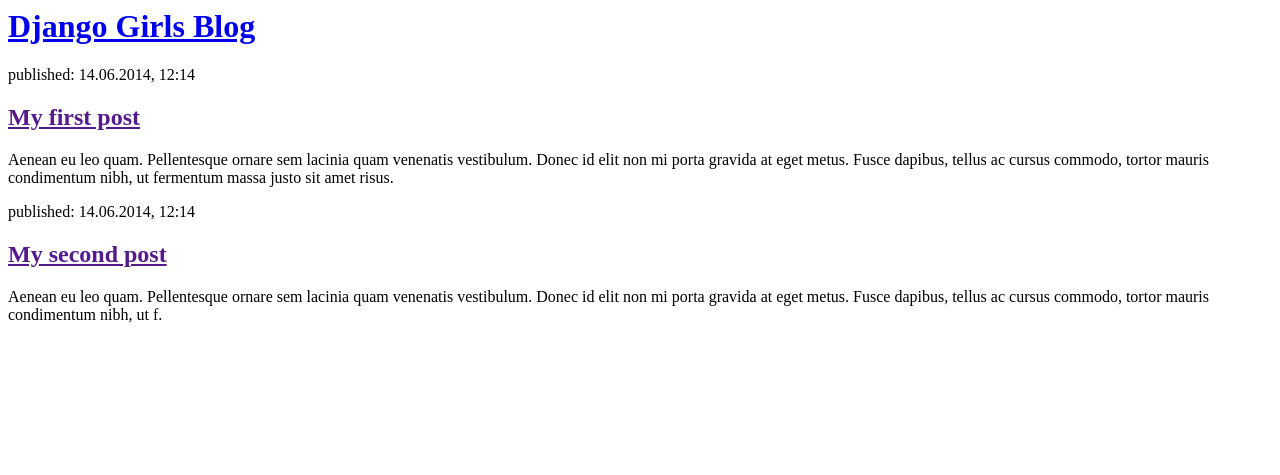
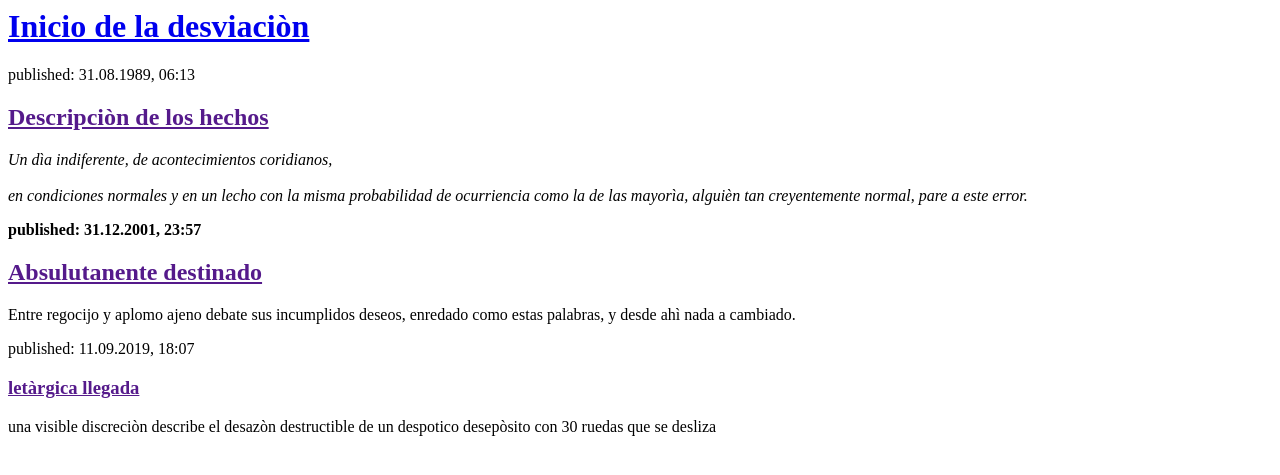
Before and after one commit to jrco1989/my-first-blog, a Django app: page / in a window 1280 px wide. Shown: the top 475 px of the page. Run offline with Django 3.2, Linux system fonts and the light colour scheme.

Commit message:
cambio del texto interno

```diff
--- a/blog/templates/blog/post_list.html
+++ b/blog/templates/blog/post_list.html
@@ -1,22 +1,28 @@
 <html>
     <head>
-        <title>Django Girls blog</title>
+        <title>Fracaso devolutivo</title>
     </head>
     <body>
         <div>
-            <h1><a href="/">Django Girls Blog</a></h1>
+            <h1><a href="/">Inicio de la desviaciòn</a></h1>
         </div>
 
         <div>
-            <p>published: 14.06.2014, 12:14</p>
-            <h2><a href="">My first post</a></h2>
-            <p>Aenean eu leo quam. Pellentesque ornare sem lacinia quam venenatis vestibulum. Donec id elit non mi porta gravida at eget metus. Fusce dapibus, tellus ac cursus commodo, tortor mauris condimentum nibh, ut fermentum massa justo sit amet risus.</p>
+            <p>published: 31.08.1989, 06:13</p>
+            <h2><a href="">Descripciòn de los hechos</a></h2>
+            <p><em>Un dìa indiferente, de acontecimientos coridianos,<br></br> en condiciones normales y en un lecho con la misma probabilidad de ocurriencia como la de las mayorìa, alguièn tan creyentemente normal, pare a este error.</em></p>
         </div>
 
         <div>
-            <p>published: 14.06.2014, 12:14</p>
-            <h2><a href="">My second post</a></h2>
-            <p>Aenean eu leo quam. Pellentesque ornare sem lacinia quam venenatis vestibulum. Donec id elit non mi porta gravida at eget metus. Fusce dapibus, tellus ac cursus commodo, tortor mauris condimentum nibh, ut f.</p>
+            <p><strong>published: 31.12.2001, 23:57</strong></p>
+            <h2><a href="">Absulutanente destinado</a></h2>
+            <p>Entre regocijo y aplomo ajeno debate sus incumplidos deseos, enredado como estas palabras, y desde ahì nada a cambiado.</p>
+        </div>
+
+        <div>
+            <p>published: 11.09.2019, 18:07</p>
+            <h3><a href="">letàrgica llegada</a></h3>
+            <p>una visible discreciòn describe el desazòn destructible de un despotico desepòsito con 30 ruedas que se desliza</p>
         </div>
     </body>
 </html>
```
